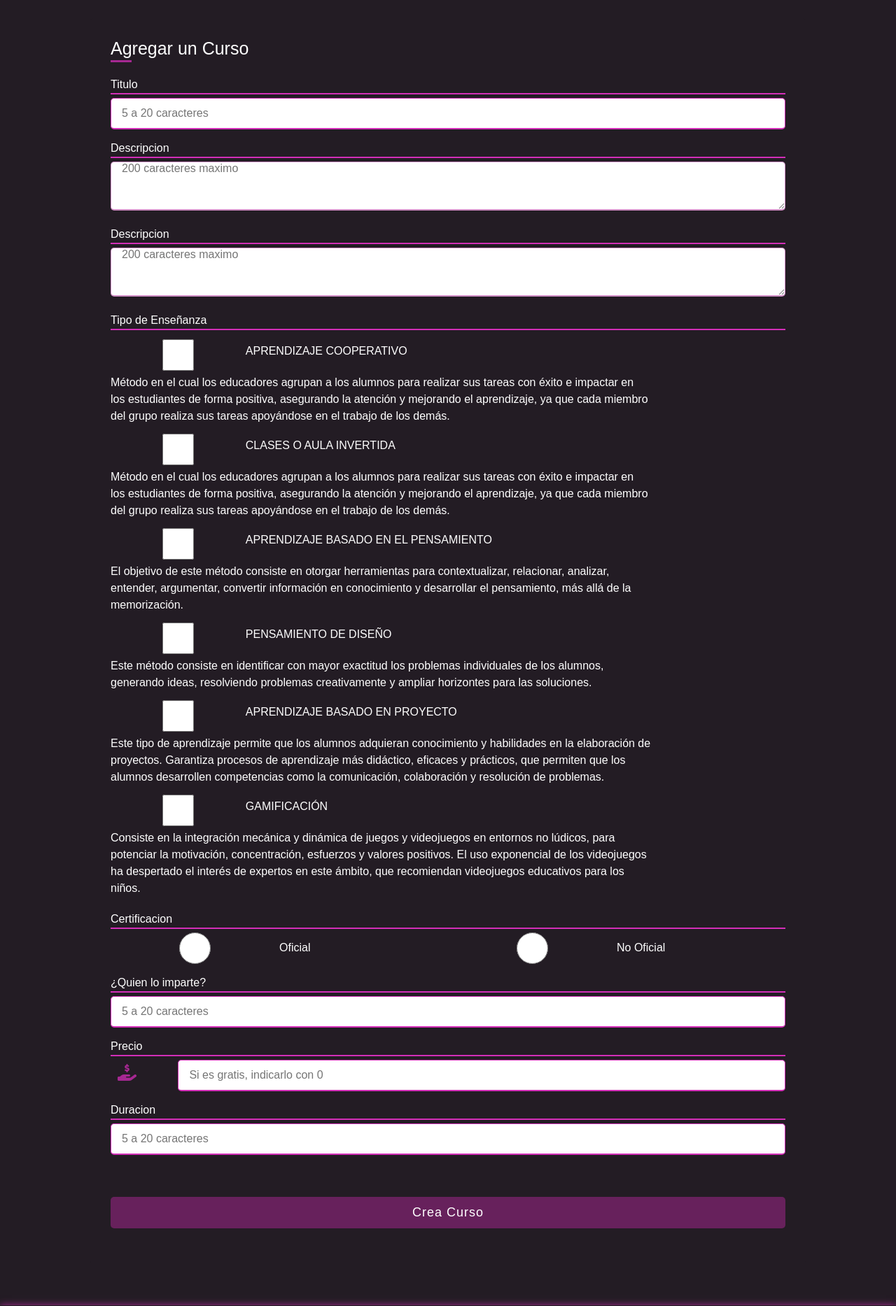
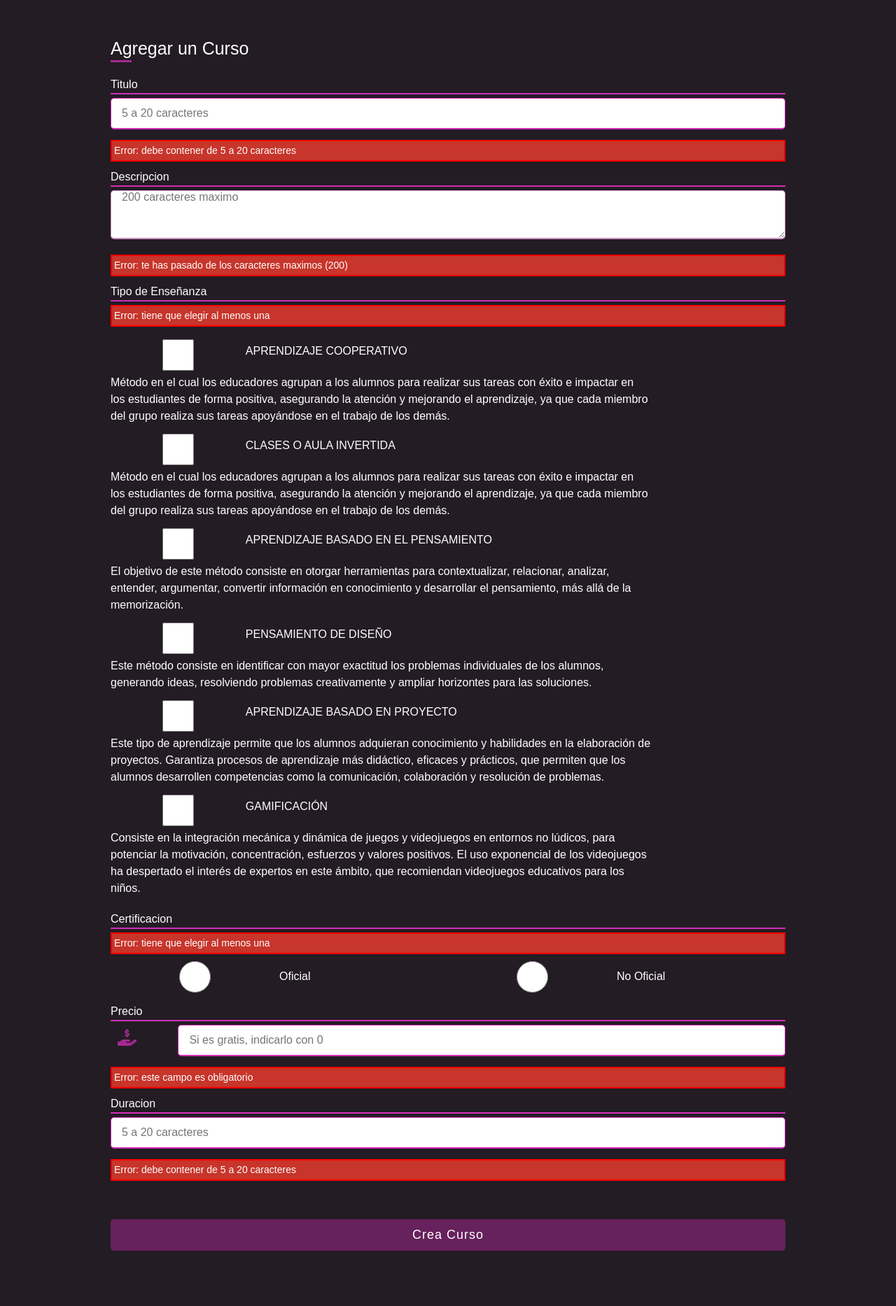
Before and after one commit to NaconechneyN/Grupo_7_MUUCS, a Node server app: template src/views/products/productCreate.ejs in a window 1280 px wide. Shown: the part 158-2025 px from the top of the page at 70% size. Run offline with Node 20, Linux system fonts and the light colour scheme; the template is opened without the code that fills it, so the values that code supplies are empty; some libraries are stand-ins or nearby versions.

Commit message:
hice de todo, vos fijate

```diff
--- a/public/CSS/formCreate.css
+++ b/public/CSS/formCreate.css
@@ -80,3 +80,13 @@ label {
 /*.none{
     display: block;
 }*/
+
+.errorCreate{
+    color: #ffffff;
+    font-size: 14px;
+    border: 2px solid red;
+    background-color: #C7352B;
+    padding: 3px;
+    width: 100%;
+    margin-bottom: 10px;
+}
--- a/src/views/partials/partHead.ejs
+++ b/src/views/partials/partHead.ejs
@@ -1,7 +1,7 @@
     <meta charset="UTF-8">
     <meta http-equiv="X-UA-Compatible" content="IE=edge">
     <meta name="viewport" content="width=device-width, initial-scale=1.0">
-    <title><%= titulo %></title>
+    <title>Register</title>
     <script src="https://kit.fontawesome.com/b2124379f6.js" crossorigin="anonymous"></script>
     <link href="/css/style.css" rel="stylesheet">
     <link rel="stylesheet" type="text/css" href="https://cdnjs.cloudflare.com/ajax/libs/font-awesome/6.1.2/css/all.min.css">
--- a/src/views/products/productCreate.ejs
+++ b/src/views/products/productCreate.ejs
@@ -20,18 +20,22 @@
                             <span class="details"> Titulo</span>
                             <input type="text" placeholder="5 a 20 caracteres" name="titulo" id="nombre">
                         </div>
+                        <div class="errorCreate">
+                            <p> Error: debe contener de 5 a 20 caracteres</p>
+                        </div>
                         <div class="input-box">
                             <span class="details"> Descripcion</span>
                             <textarea placeholder="200 caracteres maximo" name="descripcion" id="nombreUsuario"
                                 ></textarea>
                         </div>
-                        <div class="input-box">
-                            <span class="details"> Descripcion</span>
-                            <textarea placeholder="200 caracteres maximo" name="descripcionQueAprenderas" id="nombreUsuario"
-                                ></textarea>
+                        <div class="errorCreate">
+                            <p> Error: te has pasado de los caracteres maximos (200)</p>
                         </div>
                         <div class="input-box">
                             <span class="details"> Tipo de Enseñanza</span>
+                            <div class="errorCreate">
+                                <p> Error: tiene que elegir al menos una</p>
+                            </div>
                             <div class="cajaEnseñanza">
                                 <input type="checkbox" name="tipoDeEnsenianza" id="categoria1"
                                     value="APRENDIZAJE COOPERATIVO">
@@ -94,6 +98,9 @@
 
                         <div class="input-box">
                             <span class="details"> Certificacion</span>
+                            <div class="errorCreate">
+                                <p> Error: tiene que elegir al menos una</p>
+                            </div>
                             <div class="cajaCertificacion">
                                 <input type="radio" name="certifiacion" id="perfil1" value="Oficial">
                                 <label for="Certifiacion" class="chicos">Oficial</label>
@@ -102,17 +109,19 @@
                             </div>
                         </div>
                         <div class="input-box">
-                            <span class="details"> ¿Quien lo imparte?</span>
-                            <input type="text" name="QuienLoImparte" placeholder="5 a 20 caracteres" id="nombre">
-                        </div>
-                        <div class="input-box">
                             <span class="details"> Precio</span>
                             <i class="fa-solid fa-hand-holding-dollar"></i><input class="precioA" type="text"
                                 name="precio" placeholder="Si es gratis, indicarlo con 0" id="domicilio">
                         </div>
+                        <div class="errorCreate">
+                            <p> Error: este campo es obligatorio</p>
+                        </div>
                         <div class="input-box">
                             <span class="details"> Duracion</span>
                             <input type="text" name="duracion" placeholder="5 a 20 caracteres" id="nombre">
+                        </div>
+                        <div class="errorCreate">
+                            <p> Error: debe contener de 5 a 20 caracteres</p>
                         </div>
                     </div>
 
```
Also changed, not shown: public/CSS/detail.css (+13 -2 lines), public/CSS/index.css (+4 -6 lines), public/CSS/productStyle.css (+27 -1 lines), src/views/products/productDetail.ejs (+5 -5 lines), src/views/products/productEdit.ejs (+24 -3 lines), src/views/products/productList.ejs (+5 -4 lines).
